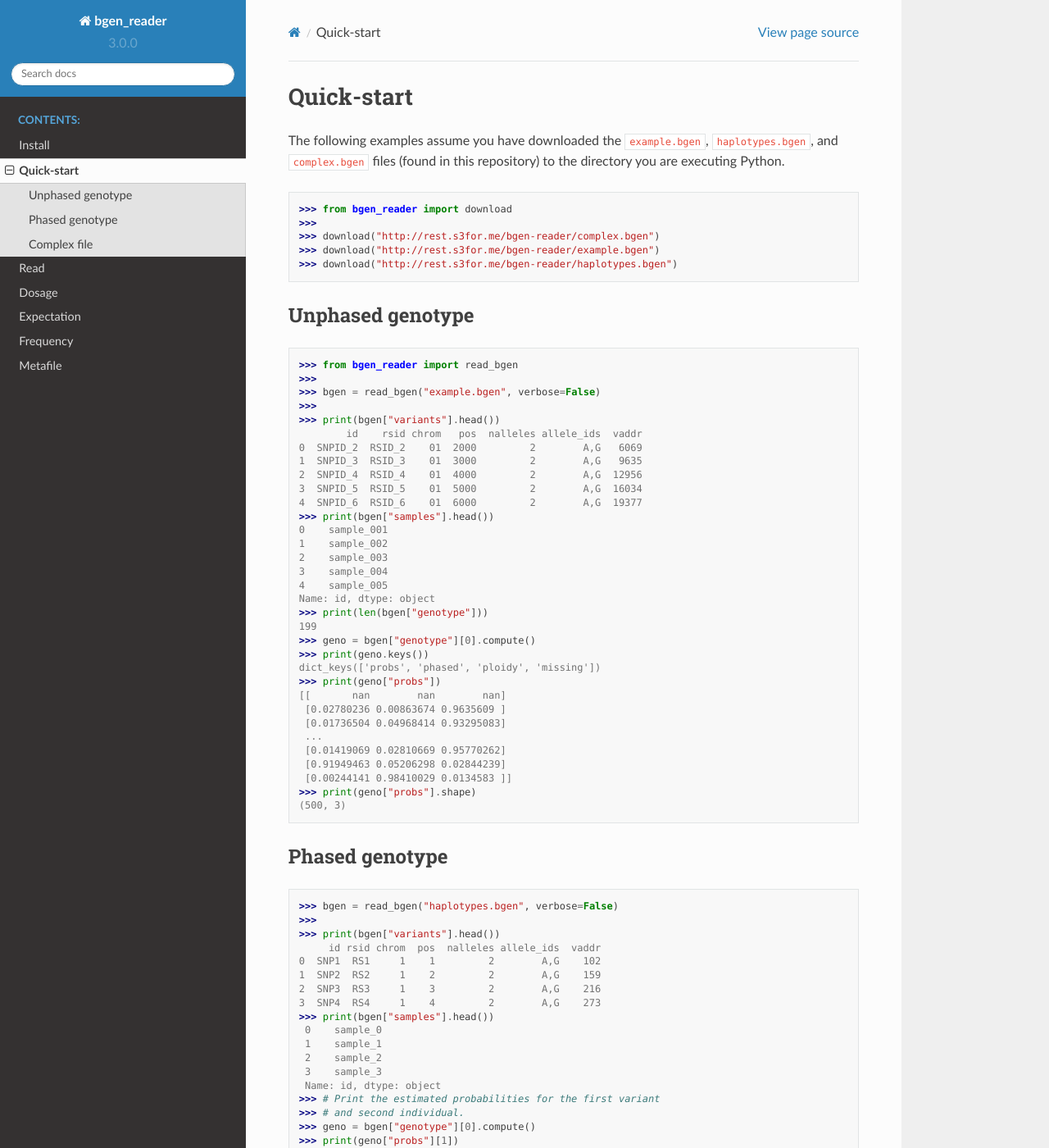
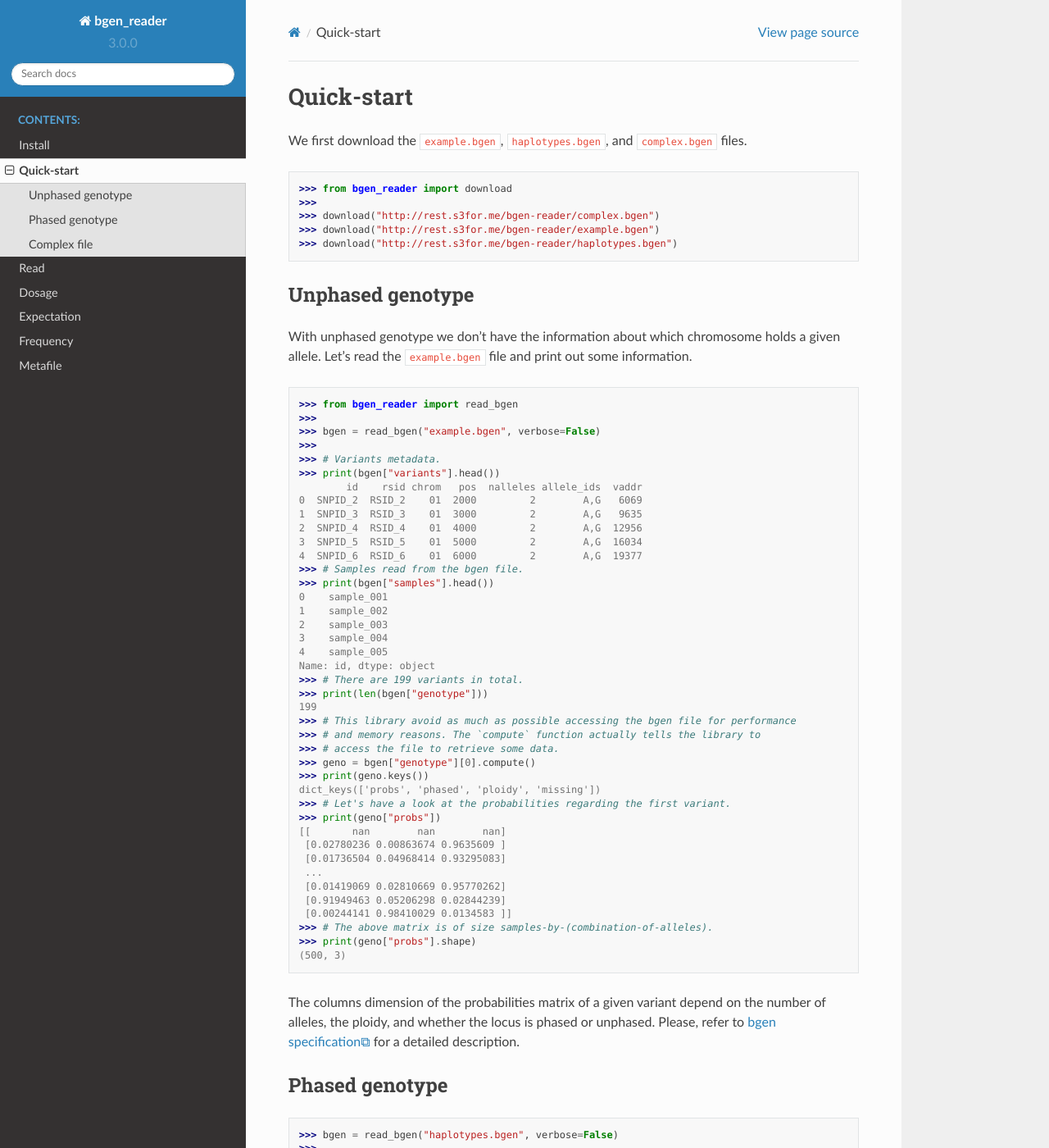
Before and after one commit to limix/bgen-reader-py, a Sphinx documentation site: the page built from doc/quickstart.rst, in a window 1280 px wide and 1400 px high. Shown: the whole window at 82% size. Built offline with Sphinx 7.4.7 and the Read the Docs theme 2.0.0, drawn with Linux system fonts in a browser that asks for light colours; some of the changed text lies outside the part shown.

Commit message:
doc corrections

```diff
--- a/doc/index.rst
+++ b/doc/index.rst
@@ -7,7 +7,7 @@ Bgen-reader's documentation
 
 |Bgen| is a file format for storing large genetic datasets.
 It supports both unphased genotypes and phased haplotype data with variable
-ploidy and number of alleles. It was designed to provides a compact data
+ploidy and number of alleles. It was designed to provide a compact data
 representation without sacrificing variant access performance.
 
 This python package is a wrapper around the |bgen library|,
--- a/doc/quickstart.rst
+++ b/doc/quickstart.rst
@@ -2,9 +2,7 @@
 Quick-start
 ***********
 
-The following examples assume you have downloaded the ``example.bgen``,
-``haplotypes.bgen``, and ``complex.bgen`` files (found in this repository) to the
-directory you are executing Python.
+We first download the ``example.bgen``, ``haplotypes.bgen``, and ``complex.bgen`` files.
 
 .. doctest::
 
@@ -17,12 +15,17 @@ directory you are executing Python.
 Unphased genotype
 =================
 
+With unphased genotype we don't have the information about which chromosome holds a
+given allele.
+Let's read the ``example.bgen`` file and print out some information.
+
 .. doctest::
 
    >>> from bgen_reader import read_bgen
    >>>
    >>> bgen = read_bgen("example.bgen", verbose=False)
    >>>
+   >>> # Variants metadata.
    >>> print(bgen["variants"].head())
            id    rsid chrom   pos  nalleles allele_ids  vaddr
    0  SNPID_2  RSID_2    01  2000         2        A,G   6069
@@ -30,6 +33,7 @@ Unphased genotype
    2  SNPID_4  RSID_4    01  4000         2        A,G  12956
    3  SNPID_5  RSID_5    01  5000         2        A,G  16034
    4  SNPID_6  RSID_6    01  6000         2        A,G  19377
+   >>> # Samples read from the bgen file.
    >>> print(bgen["samples"].head())
    0    sample_001
    1    sample_002
@@ -37,11 +41,16 @@ Unphased genotype
    3    sample_004
    4    sample_005
    Name: id, dtype: object
+   >>> # There are 199 variants in total.
    >>> print(len(bgen["genotype"]))
    199
+   >>> # This library avoid as much as possible accessing the bgen file for performance
+   >>> # and memory reasons. The `compute` function actually tells the library to
+   >>> # access the file to retrieve some data.
    >>> geno = bgen["genotype"][0].compute()
    >>> print(geno.keys())
    dict_keys(['probs', 'phased', 'ploidy', 'missing'])
+   >>> # Let's have a look at the probabilities regarding the first variant.
    >>> print(geno["probs"])
    [[       nan        nan        nan]
     [0.02780236 0.00863674 0.9635609 ]
@@ -50,8 +59,13 @@ Unphased genotype
     [0.01419069 0.02810669 0.95770262]
     [0.91949463 0.05206298 0.02844239]
     [0.00244141 0.98410029 0.0134583 ]]
+   >>> # The above matrix is of size samples-by-(combination-of-alleles).
    >>> print(geno["probs"].shape)
    (500, 3)
+
+The columns dimension of the probabilities matrix of a given variant depend on the
+number of alleles, the ploidy, and whether the locus is phased or unphased.
+Please, refer to |bgen specification| for a detailed description.
 
 Phased genotype
 ===============
@@ -96,6 +110,8 @@ Phased genotype
    >>> # the first allele
    >>> print(alleles[0])
    A
+
+Please, refer to |bgen specification| for a detailed description.
 
 Complex file
 ============
@@ -154,3 +170,7 @@ Complex file
    >>> e = allele_expectation(bgen, 8)
    >>> print(compute_dosage(e, 2))
    [0. 0. 0. 1.]
+
+.. |bgen specification| raw:: html
+
+   <a href="https://github.com/limix/bgen" target="_blank">bgen specification⧉</a>
```
Also changed, not shown: doc/install.rst (+5 -3 lines), 1 other file.
